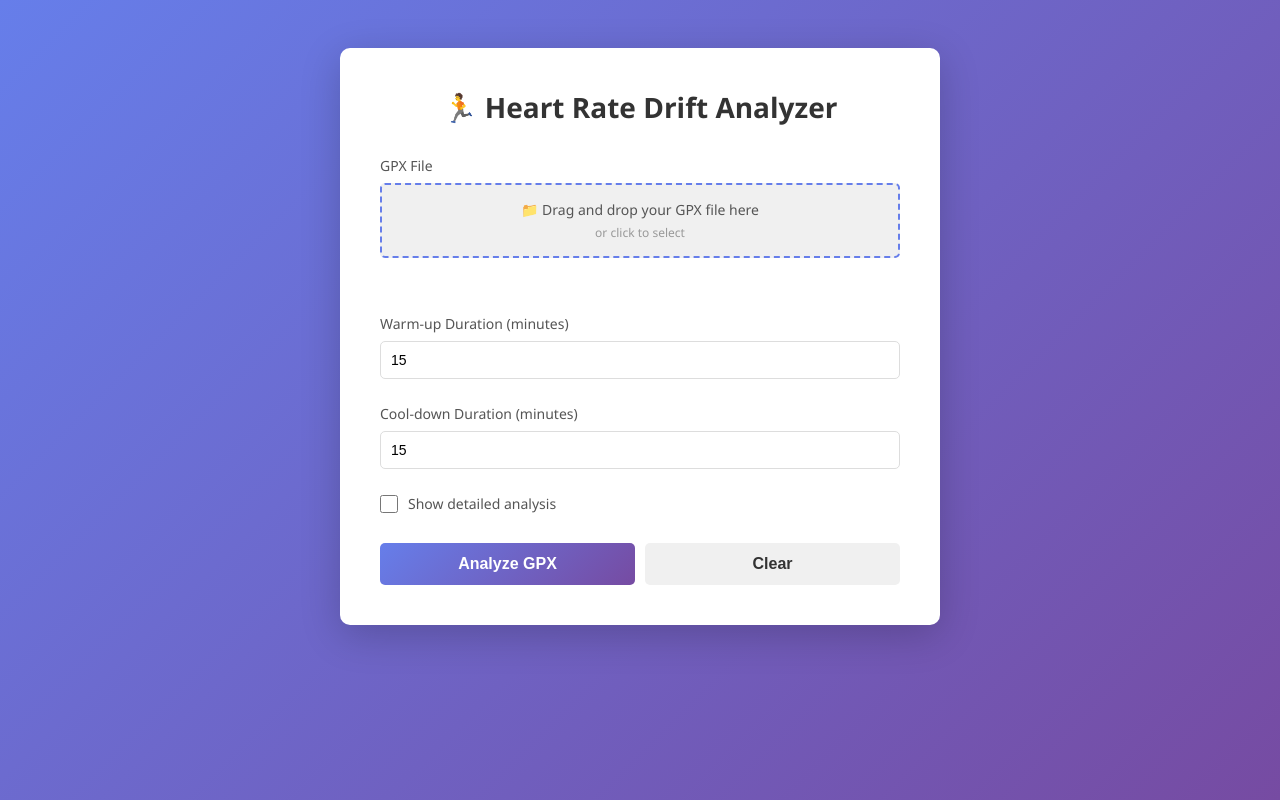
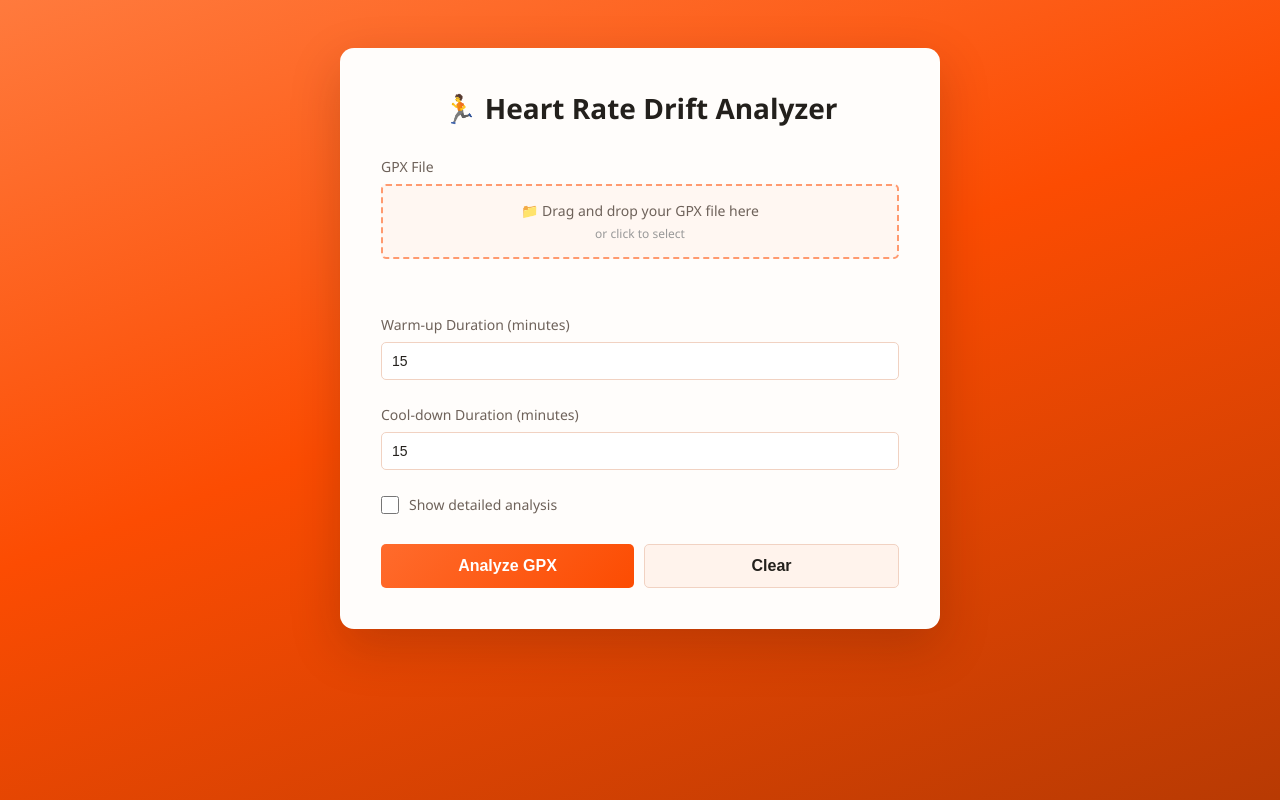
Before and after one commit to andre-abadi/heart-rate-drift-test, a Flask app: page / in a window 1280 px wide. Run offline with Flask 3, Linux system fonts and the light colour scheme.

Commit message:
Enhance styling in index.html: update color scheme, improve layout, and refine button designs for better user experience

```diff
--- a/templates/index.html
+++ b/templates/index.html
@@ -5,6 +5,16 @@
     <meta name="viewport" content="width=device-width, initial-scale=1.0">
     <title>Heart Rate Drift Analyzer</title>
     <style>
+        :root {
+            --accent-orange: #fc4c02;
+            --accent-orange-deep: #d94704;
+            --accent-orange-soft: #fff1ea;
+            --accent-orange-wash: #ffe0d1;
+            --ink: #23201c;
+            --muted: #6e625a;
+            --line: #f1d2c2;
+        }
+
         * {
             margin: 0;
             padding: 0;
@@ -13,7 +23,7 @@
 
         body {
             font-family: 'Segoe UI', Tahoma, Geneva, Verdana, sans-serif;
-            background: linear-gradient(135deg, #667eea 0%, #764ba2 100%);
+            background: linear-gradient(160deg, #ff7a3d 0%, #fc4c02 45%, #b83a03 100%);
             min-height: 100vh;
             display: flex;
             align-items: flex-start;
@@ -22,16 +32,17 @@
         }
 
         .container {
-            background: white;
-            border-radius: 10px;
-            box-shadow: 0 10px 40px rgba(0, 0, 0, 0.2);
+            background: #fffdfb;
+            border-radius: 14px;
+            box-shadow: 0 18px 50px rgba(64, 24, 7, 0.22);
             padding: 40px;
             max-width: 600px;
             width: 100%;
+            border: 1px solid rgba(255, 255, 255, 0.28);
         }
 
         h1 {
-            color: #333;
+            color: var(--ink);
             margin-bottom: 30px;
             text-align: center;
             font-size: 28px;
@@ -44,7 +55,7 @@
         label {
             display: block;
             margin-bottom: 8px;
-            color: #555;
+            color: var(--muted);
             font-weight: 500;
             font-size: 14px;
         }
@@ -64,8 +75,8 @@
         .file-input-label {
             display: block;
             padding: 15px;
-            background: #f0f0f0;
-            border: 2px dashed #667eea;
+            background: #fff7f2;
+            border: 2px dashed #ff9a6f;
             border-radius: 5px;
             text-align: center;
             cursor: pointer;
@@ -93,16 +104,18 @@
         input[type="number"] {
             width: 100%;
             padding: 10px;
-            border: 1px solid #ddd;
+            border: 1px solid var(--line);
             border-radius: 5px;
             font-size: 14px;
             transition: border-color 0.3s;
+            color: var(--ink);
+            background: #fff;
         }
 
         input[type="number"]:focus {
             outline: none;
-            border-color: #667eea;
-            box-shadow: 0 0 5px rgba(102, 126, 234, 0.2);
+            border-color: var(--accent-orange);
+            box-shadow: 0 0 0 4px rgba(252, 76, 2, 0.12);
         }
 
         .checkbox-group {
@@ -115,7 +128,7 @@
             width: 18px;
             height: 18px;
             cursor: pointer;
-            accent-color: #667eea;
+            accent-color: var(--accent-orange);
         }
 
         .checkbox-label {
@@ -142,13 +155,13 @@
         }
 
         .btn-submit {
-            background: linear-gradient(135deg, #667eea 0%, #764ba2 100%);
+            background: linear-gradient(135deg, #ff6b2c 0%, #fc4c02 100%);
             color: white;
         }
 
         .btn-submit:hover {
             transform: translateY(-2px);
-            box-shadow: 0 5px 20px rgba(102, 126, 234, 0.4);
+            box-shadow: 0 8px 24px rgba(252, 76, 2, 0.35);
         }
 
         .btn-submit:disabled {
@@ -158,19 +171,20 @@
         }
 
         .btn-reset {
-            background: #f0f0f0;
-            color: #333;
+            background: #fff3ec;
+            color: var(--ink);
+            border: 1px solid var(--line);
         }
 
         .btn-reset:hover {
-            background: #e0e0e0;
+            background: var(--accent-orange-wash);
         }
 
         .results-section {
             display: none;
             margin-top: 35px;
             padding-top: 30px;
-            border-top: 2px solid #f0f0f0;
+            border-top: 2px solid var(--line);
         }
 
         .results-section.active {
```
Also changed, not shown: other parts of templates/index.html (+21 -20 lines).
